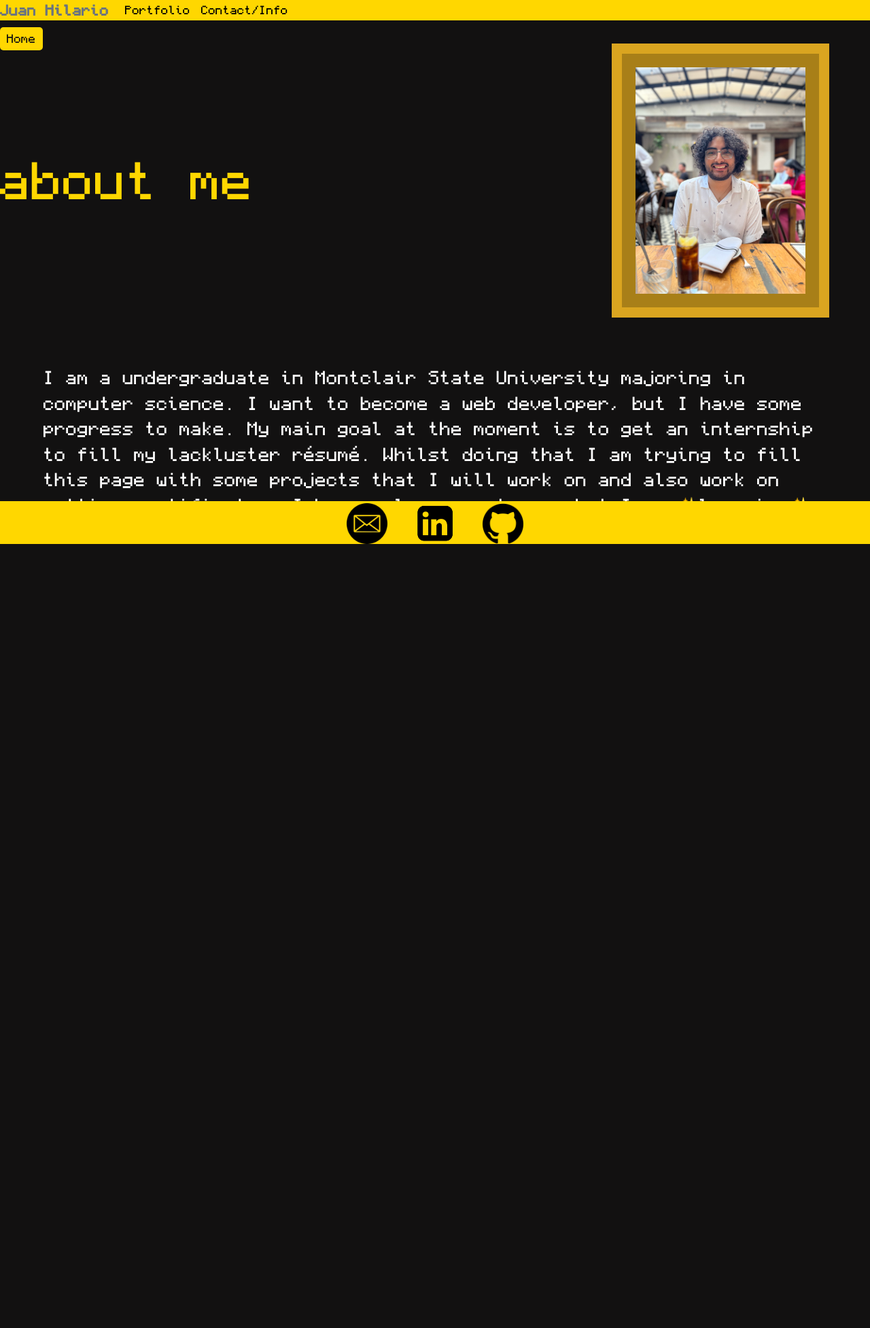
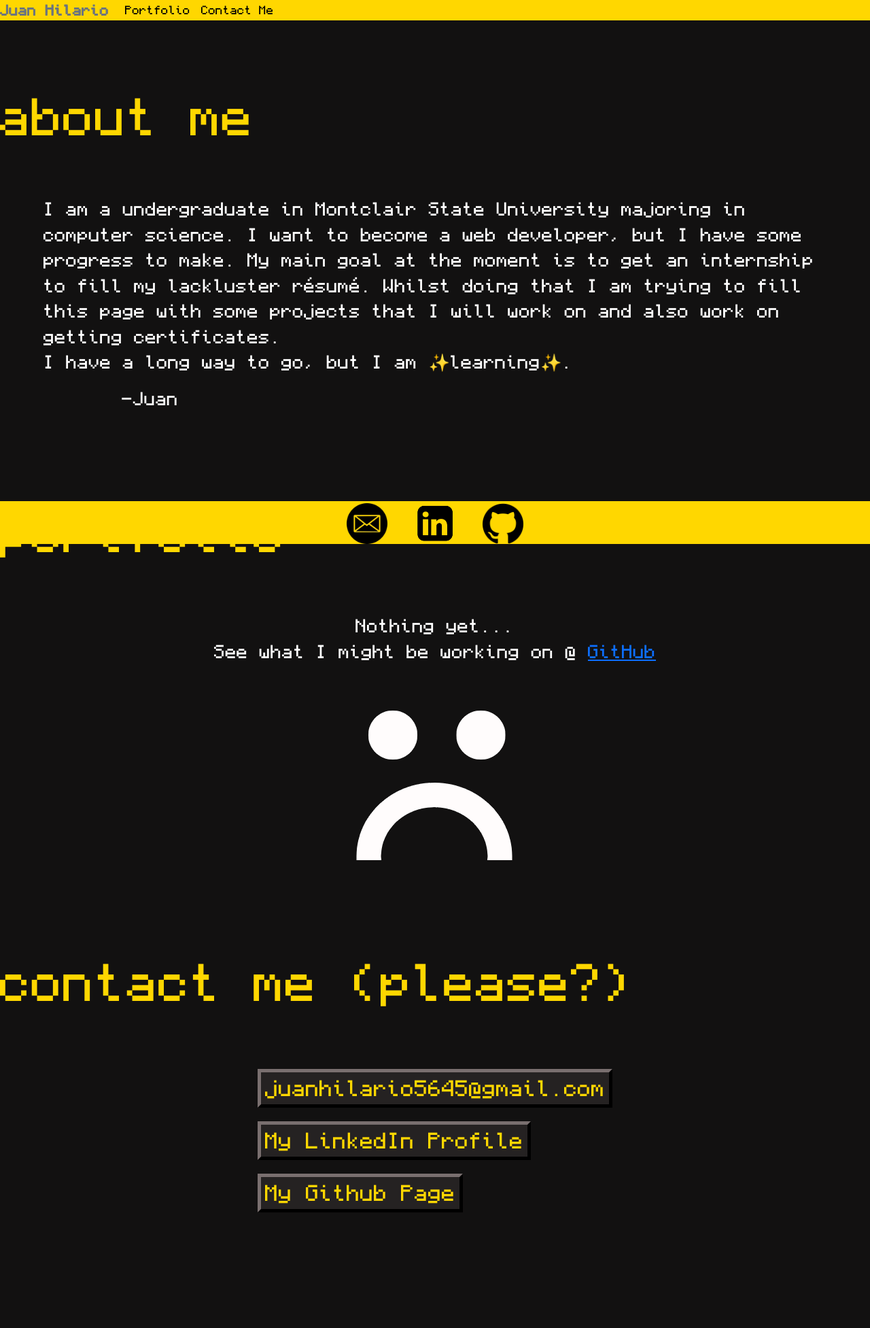
Before and after one commit to Juan-Hilario/PersonalWebsite, a Django app: page / in a window 1280 px wide. Shown: the whole page at 68% size. Before the commit the page ends 800 px from the top, so only its background shows below. Run offline with Django 4.2, Linux system fonts and the light colour scheme.

Commit message:
Changes to page layout and code organization
Put all content one page instead of three different ones. Looks better this way, nav links take you to those sections on the page.
Took out the picture of me, seems unnecessary.
Commented out many out of date css code, will delete later on. Organizes css code by sections: Layout, About me, Portfolio, and Contact.

```diff
--- a/PersonalWebsite/PersonalWebsite/settings.py
+++ b/PersonalWebsite/PersonalWebsite/settings.py
@@ -116,7 +116,7 @@ USE_TZ = True
 # Static files (CSS, JavaScript, Images)
 # https://docs.djangoproject.com/en/4.2/howto/static-files/
 
-STATIC_URL = 'htmlManager/static/'
+STATIC_URL = '/static/'
 STATICFILES_DIRS = (os.path.join(BASE_DIR, 'htmlManager/static/'),)
 
 # Default primary key field type
--- a/PersonalWebsite/htmlManager/static/styles.css
+++ b/PersonalWebsite/htmlManager/static/styles.css
@@ -1,3 +1,5 @@
+/* Layout */
+
 :root {
   --primary-color: #111010fd;
   --secondary-color: #ffd700;
@@ -38,14 +40,6 @@ nav.smallNav {
 h1 {
   color: var(--secondary-color);
 }
-.contactList {
-  color: var(--text-color);
-  font-size: 20px;
-  margin-left: 5%;
-  margin-right: 5%;
-  margin-top: 5%;
-  position: relative;
-}
 
 /* .pageTitle{
     margin-left: 10px;
@@ -56,10 +50,10 @@ h1 {
     z-index:1;
 } */
 
-#titleDiv {
-  margin-bottom: 20px;
+/* #titleDiv {
+  margin-bottom: 50px;
   position: relative;
-  top: 40px;
+  top: 60px;
   color: var(--primary-color);
 }
 .titleDivBackground {
@@ -68,13 +62,21 @@ h1 {
   padding: 5px 10px;
   border-radius: 5px;
   background-color: var(--secondary-color);
-}
+} */
+
 @media (max-width: 770px) {
-  #titleDiv {
+  /*When screen width is max 770: all the css below  */
+  /* #titleDiv {
     margin-bottom: 50px;
     position: relative;
     top: 60px;
-  }
+  } */
+}
+
+/* About Me*/
+
+#aboutMe {
+  padding-top: 15vh;
 }
 .contentStyle1 {
   color: var(--text-color);
@@ -83,6 +85,24 @@ h1 {
   font-size: 25px;
   margin: 5% 5% 10% 5%;
 }
+#topContent {
+  display: flex;
+  position: relative;
+  flex-wrap: wrap;
+  gap: 20px;
+}
+@media (max-width: 799px) {
+  /* .portrait {
+      position: relative;
+      left: 100px;
+    } */
+  /* #topContent {
+      display: grid;
+    } */
+}
+
+/* Portfolio */
+
 .noContentStyle {
   color: var(--text-color);
   position: relative;
@@ -92,12 +112,29 @@ h1 {
   margin: 5% 5% 10% 5%;
 }
 
+/* Contact */
+
+#Contact {
+  margin-bottom: 20vh;
+}
+.contactList {
+  color: var(--text-color);
+  width: fit-content;
+  font-size: 20px;
+  margin-left: auto;
+  margin-right: auto;
+  margin-top: 5%;
+  position: relative;
+}
+
 .contactButton {
-  border-width: 7px;
-  border-color: white;
-  background-color: var(--primary-color);
+  border-width: 5px;
+  border-color: #262323fd;
+  background-color: #262323fd;
   color: var(--secondary-color);
-  border-radius: 10px;
+  /* border-radius: 10px; */
+  font-size: 30px;
+  justify-content: center;
 }
 .contactButtonDiv {
   padding: 10px;
@@ -155,24 +192,34 @@ h1 {
 .subHeading {
   font-size: 70px;
   position: relative;
-  top: 150px;
+  /* top: 150px; */
+  color: var(--secondary-color);
 }
-#topContent {
+/* #topContent {
   display: flex;
   position: relative;
   top: 10px;
   color: var(--secondary-color);
   justify-content: space-between;
   margin-right: 60px;
-}
+} */
 
-@media (max-width: 546px) {
+@media (max-width: 773px) {
   .subHeading {
     font-size: 50;
-    top: 40px;
+    top: 30px;
+  }
+  #topContent {
+    width: 374px;
+    margin: auto;
+    place-content: center;
   }
 }
 
+@media (min-width: 100px) {
+}
+
+/* footer */
 footer {
   position: fixed;
   bottom: 0;
--- a/PersonalWebsite/htmlManager/templates/htmlManager/index.html
+++ b/PersonalWebsite/htmlManager/templates/htmlManager/index.html
@@ -1,7 +1,8 @@
 {% extends "htmlManager/layout.html" %} {% load static %} {% block content %}
+<div id="aboutMe">
   <div id="topContent">
     <div class="subHeading">about me</div>
-  <div style="position: relative">
+    <!-- <div class="portrait">
         <figure>
         <div
           style="
@@ -28,20 +29,101 @@
             />
           </div>
         </div>
-      <!--    <figcaption style="text-align:center; color: white;">Me and My Sweet, Beautiful Girlfriend</figcaption> -->
+                <figcaption style="text-align:center; color: white;">Me and My Sweet, Beautiful Girlfriend</figcaption>
       </figure>
-  </div>
+    </div> -->
   </div>
 
   <div class="contentStyle1">
     <p>
       I am a undergraduate in Montclair State University majoring in computer
-    science. I want to become a web developer, but I have some progress to make.
-    My main goal at the moment is to get an internship to fill my lackluster
-    résumé. Whilst doing that I am trying to fill this page with some projects
-    that I will work on and also work on getting certificates. I have a long way
-    to go, but I am ✨learning✨.
+      science. I want to become a web developer, but I have some progress to
+      make. My main goal at the moment is to get an internship to fill my
+      lackluster résumé. Whilst doing that I am trying to fill this page with
+      some projects that I will work on and also work on getting
+      certificates.<br />
+      I have a long way to go, but I am ✨learning✨.
+      <br />
+      <div style="text-indent: 10%;">-Juan</div>
+    </p>
+  </div>
+</div>
+<div id="Portfolio">
+  <div>
+    <div class="subHeading">portfolio</div>
+    <p class="noContentStyle">
+      Nothing yet... <br />See what I might be working on @
+      <a href="https://github.com/Juan-Hilario">GitHub</a><br /><br />
+      <img
+        style="height: 250px"
+        src="{% static '/assets/img/notHappy.png' %}"
+        alt=""
+      />
     </p>
   </div>
 
+  <!-- <div style="position: absolute; top:50%; right:0;left:50%;">
+          <div id="carouselExampleControls" class="carousel slide" data-ride="carousel">
+              <div class="carousel-inner">
+                <div class="carousel-item active" id="item1">
+                  <img class="d-block " src="{% static '/assets/img/IMG_1040.jpeg' %}" width="500px" height="auto" alt="First slide">
+                </div>
+                <div class="carousel-item" id="item2">
+                  <img class="d-block " src="{% static '/assets/img/IMG_1040.jpeg' %}" width="500px" height="auto"  alt="Second slide">
+                </div>
+                <div class="carousel-item" id="item3">
+                  <img class="d-block " src="{% static '/assets/img/Clipboard_Icon.png' %}" width="500x" height="auto"  alt="Third slide">
+                </div>
+              </div>
+                  <a class="prev" onclick="prev()" role="button" data-slide="prev">
+                      <span class="carousel-control-prev-icon" aria-hidden="true"></span>
+                      <span class="sr-only">Previous</span>
+                   </a>
+                  <a class="next" onclick="nextOne()" role="button" data-slide="next">
+                      <span class="carousel-control-next-icon" aria-hidden="true"></span>
+                      <span class="sr-only">Next</span>
+                  </a>
+
+                  <script>
+                      const prev= document.querySelector(".prev");
+                      const next= document.querySelector(".next");
+                      const carouselItem= document.querySelector(".carousel-item");
+
+
+                      function nextOne(){
+                          carouselItem.classList.remove("active");
+                          carouselItem.classList.add("active");
+                      }
+                  </script>
+            </div>
+      </div> -->
+</div>
+
+<div id="Contact">
+    <div class="subHeading">contact me (please?)</div>
+  <div class="alert-box color hidden">Copied to Clipboard</div>
+
+  <div class="contactList" >
+    <div class="contactButtonDiv">
+      <button id="emailButton" class="contactButton" onclick="copyText()">
+        juanhilario5645@gmail.com
+      </button>
+    </div>
+
+    <div class="contactButtonDiv">
+      <a
+        target="_blank"
+        href="https://www.linkedin.com/in/juan-hilario-884b0b23a/"
+      >
+        <button role="" class="contactButton">My LinkedIn Profile</button>
+      </a>
+    </div>
+
+    <div class="contactButtonDiv">
+      <a target="_blank" href="https://github.com/Juan-Hilario">
+        <button role="" class="contactButton">My Github Page</button>
+      </a>
+    </div>
+  </div>
+</div>
 {% endblock %}
--- a/PersonalWebsite/htmlManager/templates/htmlManager/layout.html
+++ b/PersonalWebsite/htmlManager/templates/htmlManager/layout.html
@@ -22,11 +22,7 @@
     <!-- NavBar -->
     <nav class="navbar medBigNav navbar-expand-md navbar-light">
       <!-- NavBrand -->
-      <a
-        class="navbar-brand"
-        href="{% url 'index' %}"
-        style="color: rgb(39, 39, 159)"
-      >
+      <a class="navbar-brand" href="#aboutMe" style="color: rgb(39, 39, 159)">
         <span class="fw-bold text-secondary"> Juan Hilario </span>
       </a>
       <!-- collapse toggle -->
@@ -48,22 +44,18 @@
       >
         <ul class="navbar-nav">
           <li class="nav-item">
-            <a class="nav-link active" href="{% url 'portfolio' %}">
-              Portfolio
-            </a>
+            <a class="nav-link active" href="#Portfolio"> Portfolio </a>
           </li>
           <li class="nav-item">
-            <a class="nav-link active" href="{% url 'contactInfo' %}">
-              Contact/Info
-            </a>
+            <a class="nav-link active" href="#Contact"> Contact Me </a>
           </li>
         </ul>
       </div>
     </nav>
 
-    <div id="titleDiv">
+    <!-- <div id="titleDiv">
       <div class="titleDivBackground">{{ title }}</div>
-    </div>
+    </div> -->
 
     {% block content %} {% endblock %}
     <footer>
```
Lines whose indentation alone changed are shown as unchanged.
